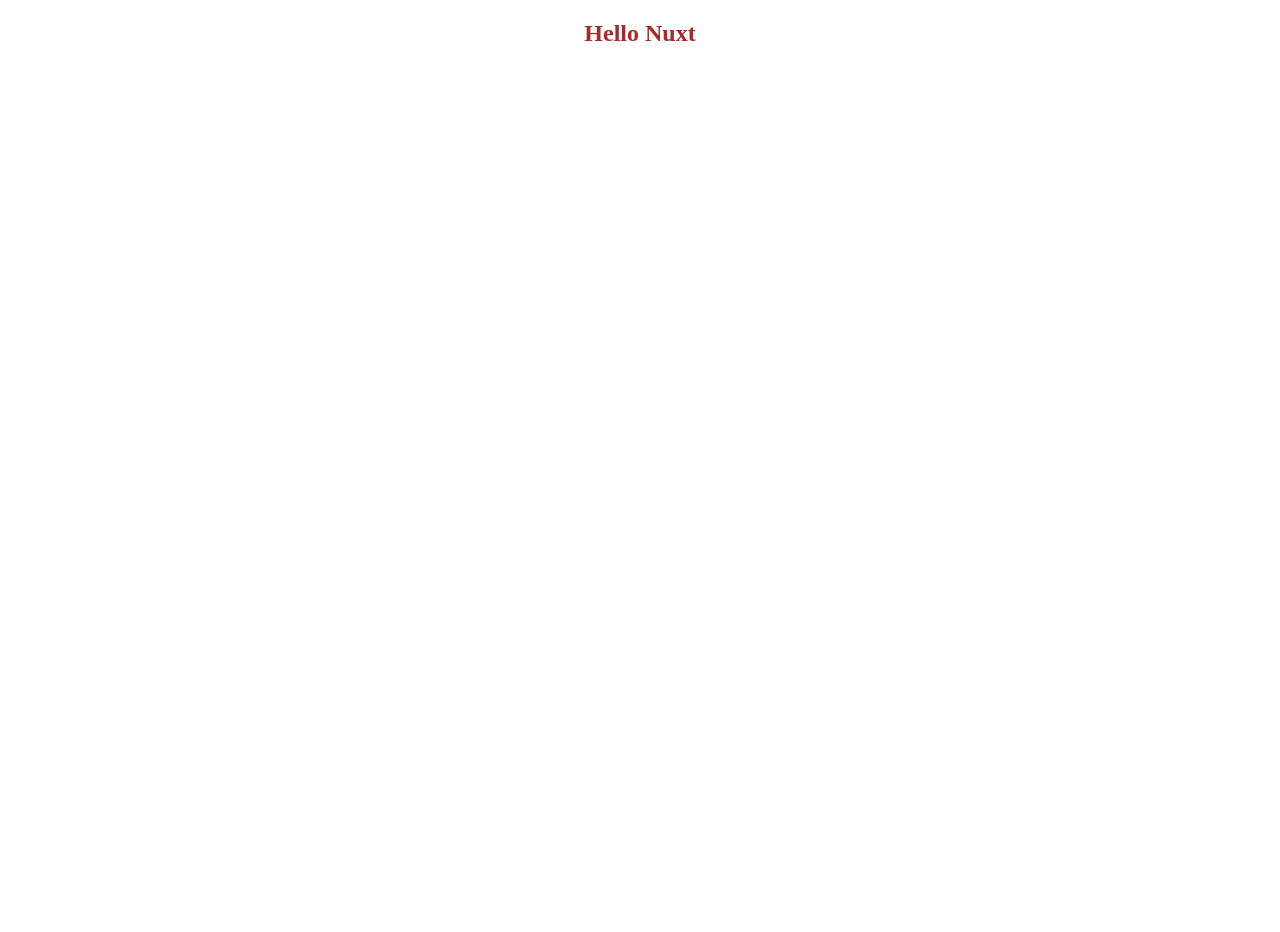
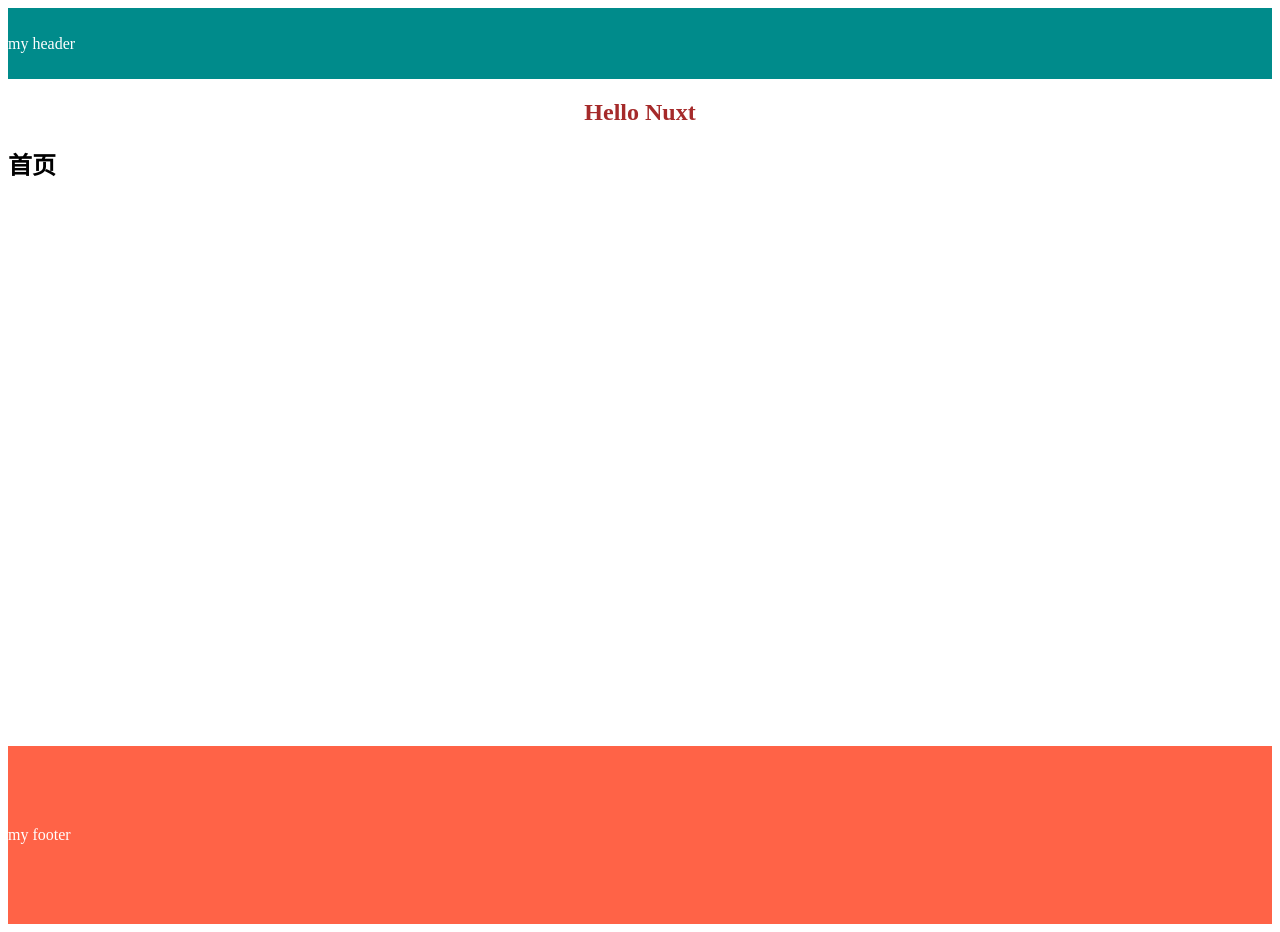
Before and after one commit to one-season/nuxt-practice, a Nuxt app: page / in a window 1280 px wide. Before the commit the page ends 800 px from the top, so only its background shows below. Built offline with nearby package versions, Linux system fonts and the light colour scheme.

Commit message:
feat: 添加首页/关于路由组件，使用layout"

```diff
--- a/app.vue
+++ b/app.vue
@@ -1,5 +1,14 @@
 <template>
-  <div>
-    <hello-world></hello-world>
-  </div>
+  <NuxtLayout>
+    <div class="app">
+      <NuxtPage />
+    </div>
+  </NuxtLayout>
 </template>
+
+
+<style>
+  .app {
+    height: 600px;
+  }
+</style>
--- /dev/null
+++ b/components/MyAppFooter/index.vue
@@ -0,0 +1,17 @@
+<template>
+  <div class="page_footer">
+    my footer
+  </div>
+</template>
+
+<script setup>
+
+</script>
+
+<style scoped>
+  .page_footer {
+    padding: 80px 0;
+    background-color: tomato;
+    color: #fff;
+  }
+</style>
--- /dev/null
+++ b/components/MyAppHeader/index.vue
@@ -0,0 +1,18 @@
+<template>
+  <div class="page_header">
+    my header
+  </div>
+</template>
+
+<script setup>
+
+</script>
+
+<style scoped>
+  .page_header {
+    height: 71px;
+    line-height: 71px;
+    background-color: darkcyan;
+    color: #fff;
+  }
+</style>
--- /dev/null
+++ b/layouts/default.vue
@@ -0,0 +1,18 @@
+<template>
+  <div class="layout">
+    <MyAppHeader />
+
+    <HelloWorld />
+
+    <slot></slot>
+
+    <MyAppFooter />
+  </div>
+</template>
+
+<script setup>
+
+</script>
+
+<style scoped>
+</style>
--- /dev/null
+++ b/pages/about.vue
@@ -0,0 +1,12 @@
+<template>
+  <div class="page">
+    <h2>关于</h2>
+    <p>This page will be displayed at the /about route.</p>
+  </div>
+</template>
+
+<script setup>
+</script>
+
+<style scoped>
+</style>
--- /dev/null
+++ b/pages/index.vue
@@ -0,0 +1,11 @@
+<template>
+  <div class="page">
+    <h2>首页</h2>
+  </div>
+</template>
+
+<script setup>
+</script>
+
+<style scoped>
+</style>
```
